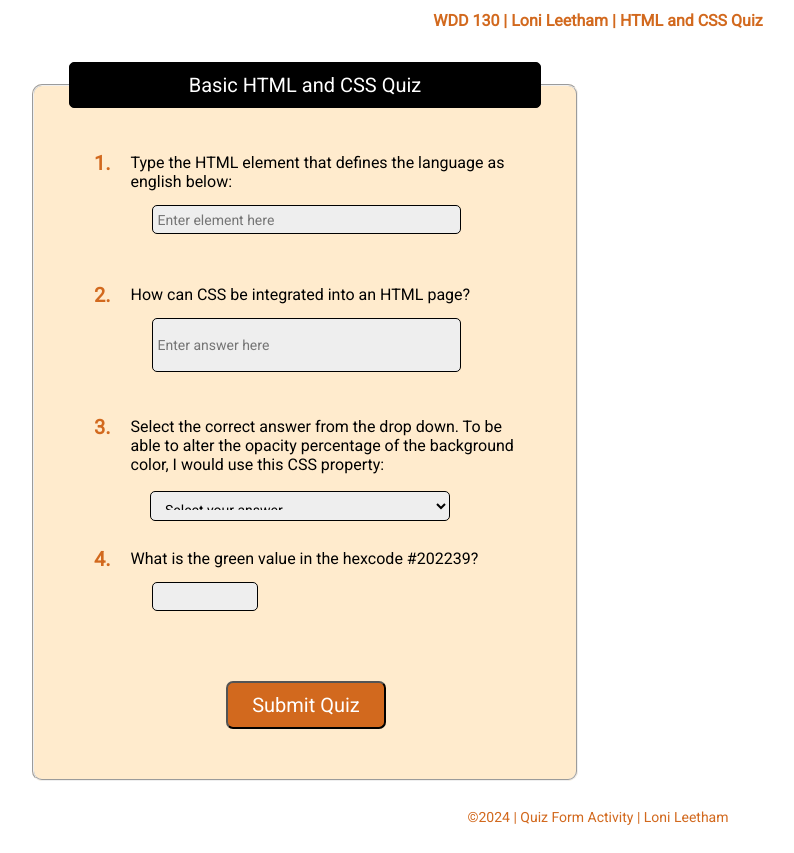
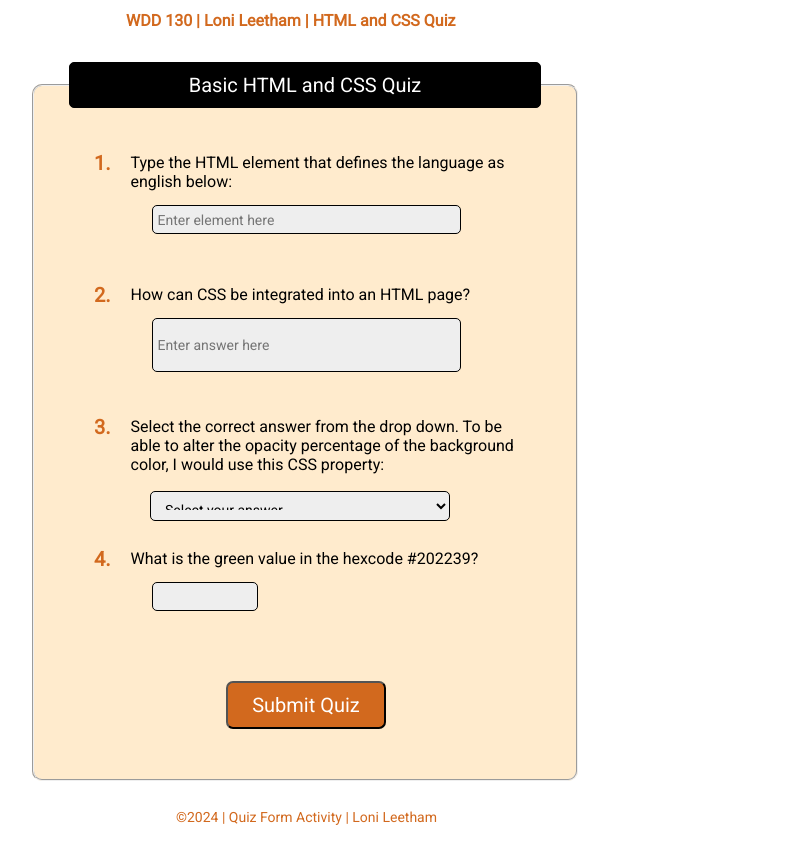
Before and after one commit to LoniLeetham/wdd130, a plain HTML site: page quiz.html in a window 1280 px wide. Shown: the whole page, without its empty margins (42-836 px from the left). Drawn offline with Linux system fonts and the light colour scheme.

Commit message:
alignment update

```diff
--- a/styles/quiz.css
+++ b/styles/quiz.css
@@ -28,8 +28,8 @@
 
 h1 {
     color: var(--secondary-color);
-    text-align: center;
     font-size: 16px;
+    margin-left: 10em;
 }
 
 h2 {
@@ -136,6 +136,6 @@ footer {
     color: var(--button-color);
     margin-top: 2em;
     margin-bottom: 2em;
-    text-align: center;
+    margin-left: 15em;
     font-size: 14px;
 }
```
